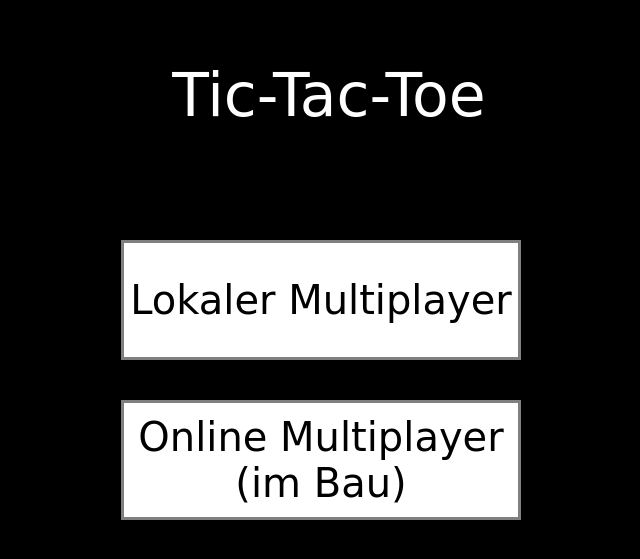
After one commit to Crypec/TicTacToe, a PHP site: page /TicTacToe/Daniel_TTT_Menu.html in a window 1280 px wide. The commit adds this page. Shown: the top 559 px of the page, without its empty margins (311-951 px from the left). Run offline with PHP 8.4, Linux system fonts and the light colour scheme.

Commit message:
+Menu +besseres CSS + Bugfixes

```diff
--- /dev/null
+++ b/TicTacToe/Daniel_TTT_Menu.css
@@ -0,0 +1,30 @@
+body{
+    background-color:black;
+
+}
+#ueberschrift{
+    color:white;
+    font: normal 60px Comic,Comic,cursive;
+    text-align: center;
+
+}
+#btn1{
+    font: normal 40px Comic,Comic,cursive;
+    text-align: center;
+    position: absolute;top:30%;right:35%;
+    width:50vmin;
+    height:15vmin;
+    background:white;
+    border:3px solid grey;
+    margin:0;
+}
+#btn2{
+    font: normal 40px Comic,Comic,cursive;
+    text-align: center;
+    position: absolute;top:50%;right:35%;
+    width:50vmin;
+    height:15vmin;
+    background:white;
+    border:3px solid grey;
+    margin:0;
+}
--- /dev/null
+++ b/TicTacToe/Daniel_TTT_Menu.html
@@ -0,0 +1,18 @@
+<!DOCTYPE html>
+<html>
+    <header>
+        <title>TicTacToe</title>
+        <link rel="stylesheet" href="Daniel_TTT_Menu.css">
+
+    </header>
+
+    <body>
+            <p id="ueberschrift">Tic-Tac-Toe</p>
+            <p class="Btns">
+             <button id="btn1" onclick="window.location.href='Daniel_TTT.html'">Lokaler Multiplayer</button>
+             <button id="btn2">Online Multiplayer<br>(im Bau)</button>
+            </p>
+
+    </body>
+
+</html>
```
Also changed, not shown: TicTacToe/Daniel_TTT.css (+21 -5 lines), TicTacToe/Daniel_TTT.html (+14 -10 lines), TicTacToe/Daniel_TTT.js (+11 -9 lines), TicTacToe/BlauesKreis.svg (added), TicTacToe/Daniel_TTT_Menu.js (added), TicTacToe/RotesX.svg (added), 1 other file.
